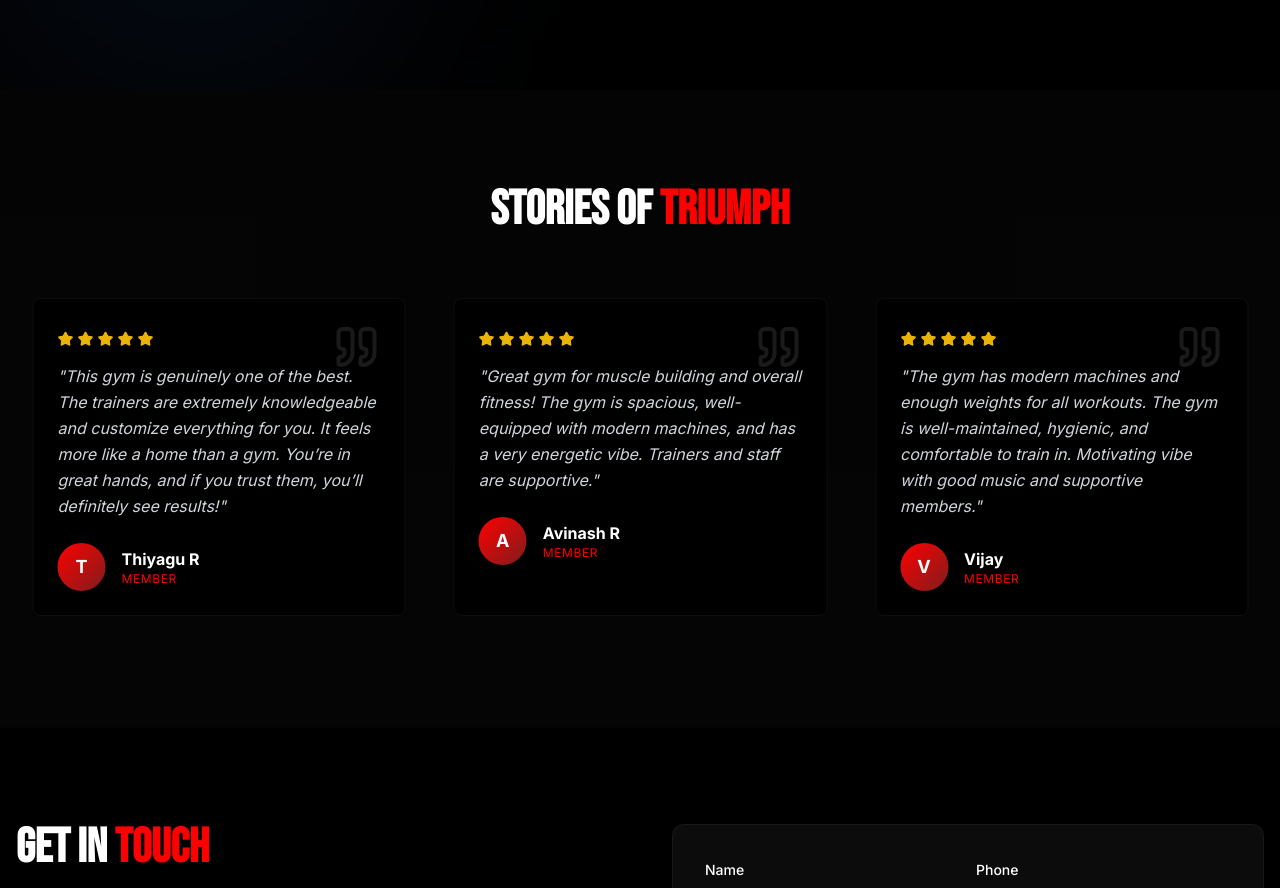
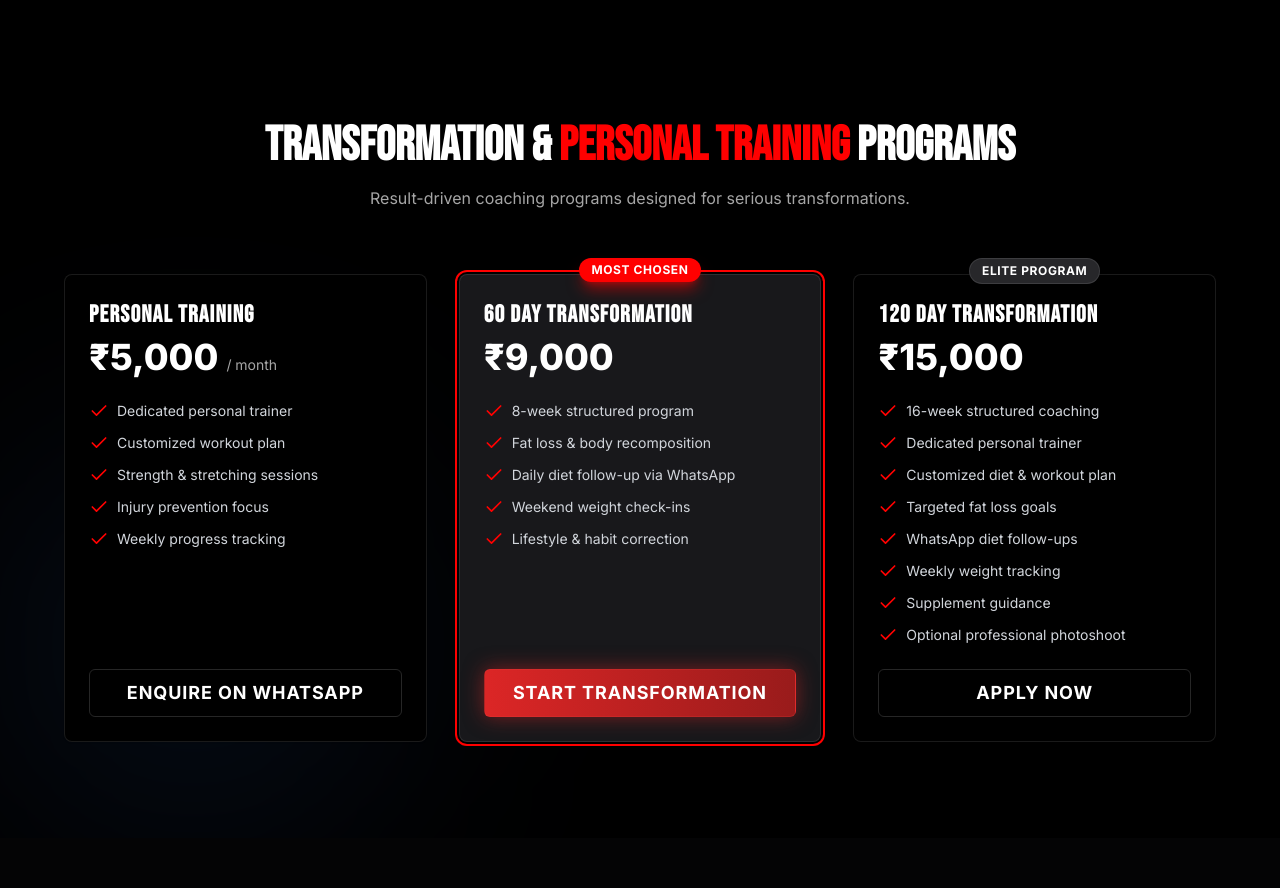
Before and after one commit to legitnieraj1/MFP-GYM, a Next.js app: page / in a window 1280 px wide. Shown: the part 6388-7276 px from the top of the page. Built offline with nearby package versions, Linux system fonts and the light colour scheme; no server answers.

Commit message:
feat(home): add transformation and personal training programs

```diff
--- a/src/components/home/Membership.tsx
+++ b/src/components/home/Membership.tsx
@@ -58,6 +58,12 @@ export function Membership({ user }: { user?: any }) {
     const router = useRouter();
     const [loadingPlan, setLoadingPlan] = useState<string | null>(null);
 
+
+    const handleWhatsApp = (message: string) => {
+        const phone = "918098834154"; // Gym Phone: 080988 34154
+        const encoded = encodeURIComponent(message);
+        window.open(`https://wa.me/${phone}?text=${encoded}`, '_blank');
+    };
 
     const handleSubscribe = async (plan: string) => {
         try {
@@ -223,6 +229,147 @@ export function Membership({ user }: { user?: any }) {
                         </motion.div>
                     ))}
                 </div>
+
+                {/* TRANSFORMATION & PERSONAL TRAINING PROGRAMS */}
+                <div className="mt-32 text-center mb-16 relative z-10">
+                    <motion.h2
+                        initial={{ opacity: 0, y: 20 }}
+                        whileInView={{ opacity: 1, y: 0 }}
+                        viewport={{ once: true }}
+                        className="text-4xl md:text-5xl font-heading font-bold text-white mb-4 uppercase"
+                    >
+                        TRANSFORMATION & <br className="md:hidden" /><span className="text-primary">PERSONAL TRAINING</span> PROGRAMS
+                    </motion.h2>
+                    <p className="text-muted-foreground">
+                        Result-driven coaching programs designed for serious transformations.
+                    </p>
+                </div>
+
+                <div className="grid grid-cols-1 sm:grid-cols-2 lg:grid-cols-3 gap-6 md:gap-8 max-w-6xl mx-auto relative z-10">
+                    {/* Program 1 */}
+                    <motion.div
+                        initial={{ opacity: 0, y: 30 }}
+                        whileInView={{ opacity: 1, y: 0 }}
+                        viewport={{ once: true }}
+                        transition={{ delay: 0.1 }}
+                        whileHover={{ scale: 1.03 }}
+                    >
+                        <Card className="h-full flex flex-col relative border-white/10 overflow-hidden bg-black hover:border-primary/50 transition-colors">
+                            <CardHeader>
+                                <CardTitle className="text-2xl font-bold font-heading tracking-wider">Personal Training</CardTitle>
+                                <div className="mt-4 flex items-baseline">
+                                    <span className="text-4xl font-extrabold text-white">₹5,000</span>
+                                    <span className="ml-2 text-sm text-muted-foreground">/ month</span>
+                                </div>
+                            </CardHeader>
+                            <CardContent className="flex-1">
+                                <ul className="space-y-3">
+                                    {["Dedicated personal trainer", "Customized workout plan", "Strength & stretching sessions", "Injury prevention focus", "Weekly progress tracking"].map((feature, i) => (
+                                        <li key={i} className="flex items-start">
+                                            <Check className="w-5 h-5 text-primary mr-2 shrink-0" />
+                                            <span className="text-sm text-gray-300">{feature}</span>
+                                        </li>
+                                    ))}
+                                </ul>
+                            </CardContent>
+                            <CardFooter>
+                                <Button
+                                    variant="outline"
+                                    className="w-full h-12 text-lg font-bold uppercase tracking-wider hover:border-primary hover:text-primary hover:bg-transparent"
+                                    onClick={() => handleWhatsApp("Hi! I'm interested in the Personal Training program (₹5,000/month). Please share more details.")}
+                                >
+                                    Enquire on WhatsApp
+                                </Button>
+                            </CardFooter>
+                        </Card>
+                    </motion.div>
+
+                    {/* Program 2 */}
+                    <motion.div
+                        initial={{ opacity: 0, y: 30 }}
+                        whileInView={{ opacity: 1, y: 0 }}
+                        viewport={{ once: true }}
+                        transition={{ delay: 0.2 }}
+                        whileHover={{ scale: 1.03 }}
+                        className="relative"
+                    >
+                        <div className="absolute -top-4 left-0 right-0 flex justify-center z-20">
+                            <span className="bg-primary text-white text-xs font-bold px-3 py-1 rounded-full uppercase tracking-wider shadow-lg shadow-primary/50">
+                                Most Chosen
+                            </span>
+                        </div>
+                        <Card className="h-full flex flex-col relative border-white/10 overflow-hidden bg-zinc-900 ring-2 ring-primary ring-offset-2 ring-offset-black">
+                            <CardHeader>
+                                <CardTitle className="text-2xl font-bold font-heading tracking-wider">60 Day Transformation</CardTitle>
+                                <div className="mt-4 flex items-baseline">
+                                    <span className="text-4xl font-extrabold text-white">₹9,000</span>
+                                </div>
+                            </CardHeader>
+                            <CardContent className="flex-1">
+                                <ul className="space-y-3">
+                                    {["8-week structured program", "Fat loss & body recomposition", "Daily diet follow-up via WhatsApp", "Weekend weight check-ins", "Lifestyle & habit correction"].map((feature, i) => (
+                                        <li key={i} className="flex items-start">
+                                            <Check className="w-5 h-5 text-primary mr-2 shrink-0" />
+                                            <span className="text-sm text-gray-300">{feature}</span>
+                                        </li>
+                                    ))}
+                                </ul>
+                            </CardContent>
+                            <CardFooter>
+                                <Button
+                                    variant="premium"
+                                    className="w-full h-12 text-lg font-bold uppercase tracking-wider hover:border-primary hover:text-primary hover:bg-transparent"
+                                    onClick={() => handleWhatsApp("Hi! I'm ready to start my 60 Day Transformation (₹9,000). Let's go!")}
+                                >
+                                    Start Transformation
+                                </Button>
+                            </CardFooter>
+                        </Card>
+                    </motion.div>
+
+                    {/* Program 3 */}
+                    <motion.div
+                        initial={{ opacity: 0, y: 30 }}
+                        whileInView={{ opacity: 1, y: 0 }}
+                        viewport={{ once: true }}
+                        transition={{ delay: 0.3 }}
+                        whileHover={{ scale: 1.03 }}
+                        className="relative"
+                    >
+                        <div className="absolute -top-4 left-0 right-0 flex justify-center z-20">
+                            <span className="bg-zinc-800 border border-white/10 text-white text-xs font-bold px-3 py-1 rounded-full uppercase tracking-wider shadow-lg">
+                                Elite Program
+                            </span>
+                        </div>
+                        <Card className="h-full flex flex-col relative border-white/10 overflow-hidden bg-black hover:border-primary/50 transition-colors">
+                            <CardHeader>
+                                <CardTitle className="text-2xl font-bold font-heading tracking-wider">120 Day Transformation</CardTitle>
+                                <div className="mt-4 flex items-baseline">
+                                    <span className="text-4xl font-extrabold text-white">₹15,000</span>
+                                </div>
+                            </CardHeader>
+                            <CardContent className="flex-1">
+                                <ul className="space-y-3">
+                                    {["16-week structured coaching", "Dedicated personal trainer", "Customized diet & workout plan", "Targeted fat loss goals", "WhatsApp diet follow-ups", "Weekly weight tracking", "Supplement guidance", "Optional professional photoshoot"].map((feature, i) => (
+                                        <li key={i} className="flex items-start">
+                                            <Check className="w-5 h-5 text-primary mr-2 shrink-0" />
+                                            <span className="text-sm text-gray-300">{feature}</span>
+                                        </li>
+                                    ))}
+                                </ul>
+                            </CardContent>
+                            <CardFooter>
+                                <Button
+                                    variant="outline"
+                                    className="w-full h-12 text-lg font-bold uppercase tracking-wider hover:border-primary hover:text-primary hover:bg-transparent"
+                                    onClick={() => handleWhatsApp("Hi! I want to apply for the 120 Day Elite Transformation Program (₹15,000).")}
+                                >
+                                    Apply Now
+                                </Button>
+                            </CardFooter>
+                        </Card>
+                    </motion.div>
+                </div>
             </div>
         </section>
     );
```
